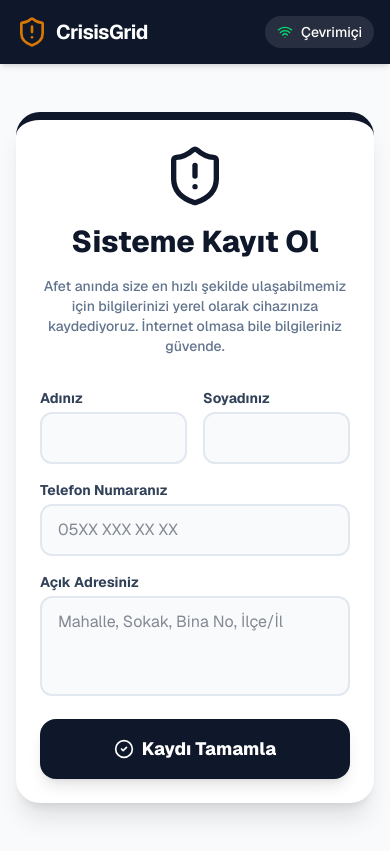
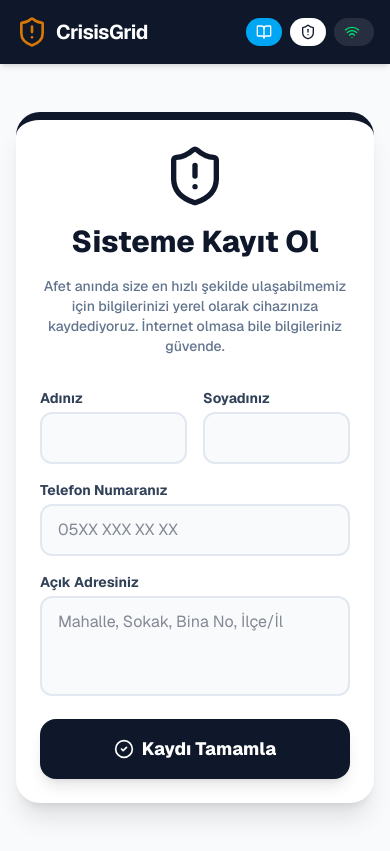
Before and after one commit to Ozergin/ozbekyun, a Next.js app: page /register in a window 390 px wide. Built offline with nearby package versions, Linux system fonts and the light colour scheme; no server answers.

Commit message:
fix: make navbar links visible as icons on mobile screens

```diff
--- a/src/components/Navbar.tsx
+++ b/src/components/Navbar.tsx
@@ -55,29 +55,29 @@ export default function Navbar() {
             <span className="font-bold text-xl tracking-tight">CrisisGrid</span>
           </Link>
 
-          <div className="flex items-center space-x-3">
-            <Link href="/education" className="hidden sm:flex items-center text-xs font-bold bg-sky-500 text-white px-3 py-1.5 rounded-full hover:bg-sky-400 transition-colors">
-              <BookOpen className="w-3 h-3 mr-1" /> Afet Rehberi
+          <div className="flex items-center space-x-2 sm:space-x-3">
+            <Link href="/education" className="flex items-center text-xs font-bold bg-sky-500 text-white px-2.5 py-1.5 sm:px-3 rounded-full hover:bg-sky-400 transition-colors" title="Afet Rehberi">
+              <BookOpen className="w-4 h-4 sm:mr-1" /> <span className="hidden sm:inline">Afet Rehberi</span>
             </Link>
-            <Link href="/dashboard" className="hidden sm:block text-xs font-bold bg-white text-primary-navy px-3 py-1.5 rounded-full hover:bg-slate-200 transition-colors">
-              AFAD Yönetim Paneli
+            <Link href="/dashboard" className="flex items-center text-xs font-bold bg-white text-primary-navy px-2.5 py-1.5 sm:px-3 rounded-full hover:bg-slate-200 transition-colors" title="AFAD Yönetim Paneli">
+              <ShieldAlert className="w-4 h-4 sm:mr-1 sm:hidden" /> <span className="hidden sm:inline">AFAD Paneli</span>
             </Link>
             {hasLocation && (
               <div className="hidden sm:flex items-center space-x-1 bg-white/10 px-3 py-1.5 rounded-full text-xs font-medium">
                 <MapPin className="w-3 h-3 text-blue-400" />
-                <span>GPS Aktif</span>
+                <span>GPS</span>
               </div>
             )}
-            <div className="flex items-center space-x-2 bg-white/10 px-3 py-1.5 rounded-full text-sm font-medium transition-colors">
+            <div className="flex items-center space-x-1 sm:space-x-2 bg-white/10 px-2.5 py-1.5 sm:px-3 rounded-full text-xs sm:text-sm font-medium transition-colors">
               {isOnline ? (
                 <>
                   <Wifi className="w-4 h-4 text-green-400" />
-                  <span>Çevrimiçi</span>
+                  <span className="hidden sm:inline">Çevrimiçi</span>
                 </>
               ) : (
                 <>
                   <WifiOff className="w-4 h-4 text-warning-amber" />
-                  <span className="text-warning-amber">Çevrimdışı Mod</span>
+                  <span className="hidden sm:inline text-warning-amber">Çevrimdışı</span>
                 </>
               )}
             </div>
```
